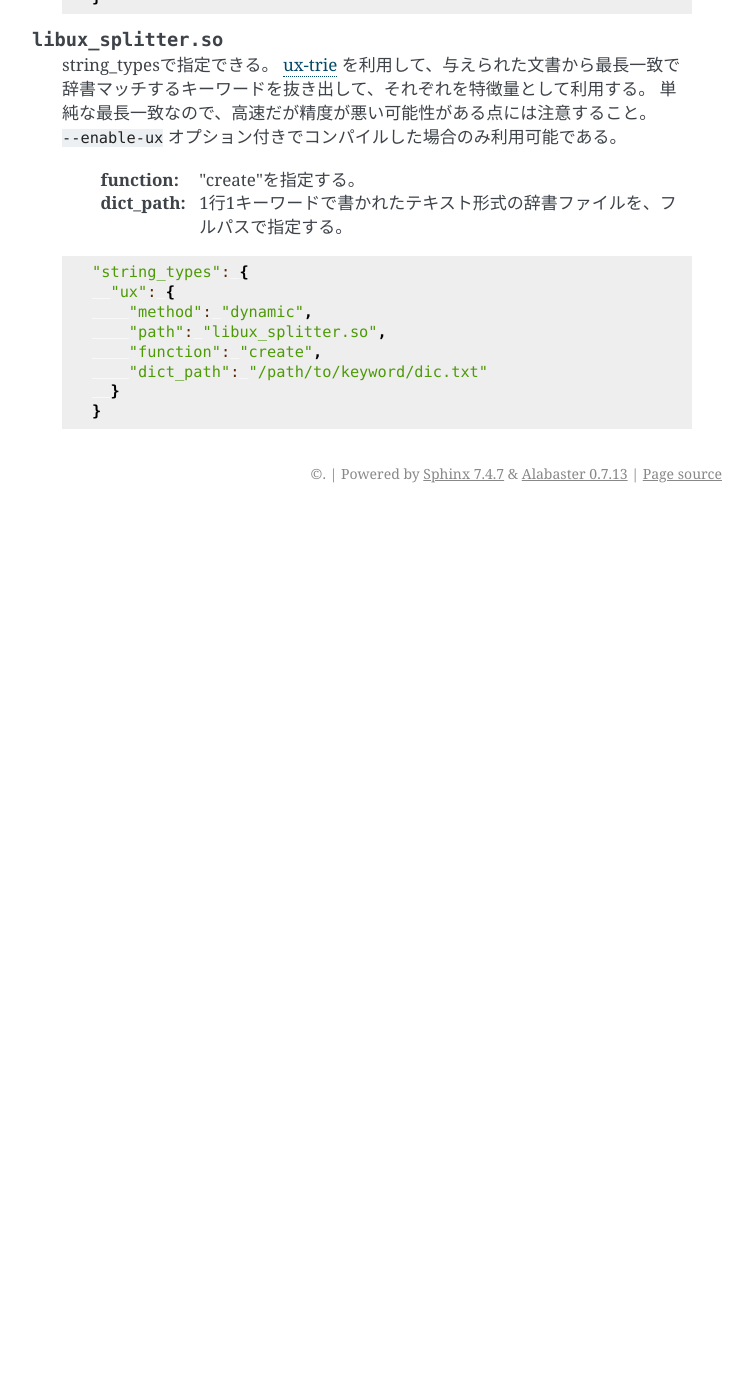
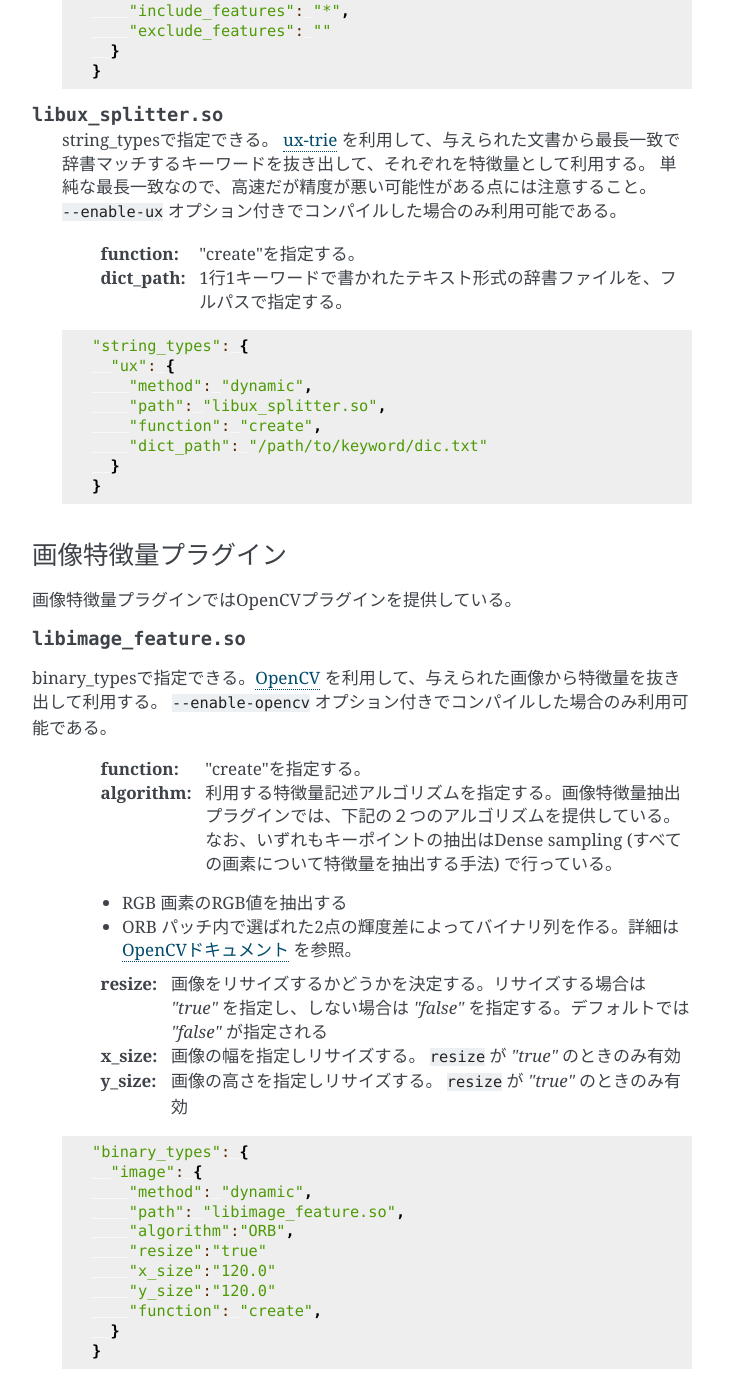
Before and after one commit to jubatus/website, a Sphinx documentation site: the page built from source/ja/fv_convert.rst, in a window 1280 px wide and 1400 px high, scrolled down 20862 px. Shown: the whole window, without its empty margins (388-1141 px from the left). Built offline with Sphinx 7.4.7, drawn with Linux system fonts in a browser that asks for light colours; the version number could not be read and is left out; before the commit the page ends 21375 px from its top, so only the background shows below that; some of the changed text lies outside the part shown.

Commit message:
add description of opencv plugin

```diff
--- a/source/ja/fv_convert.rst
+++ b/source/ja/fv_convert.rst
@@ -824,8 +824,12 @@ CLASS_types (CLASS は ``string`` または ``num``) で、フィルターや抽
 
 また、その他のパラメータに関しては、各プラグイン固有のパラメータを渡す。
 
-Jubatusでは、デフォルトで以下の2つの文字列特徴量のプラグインが提供されている。
+Jubatusでは、デフォルトで以下の2つの文字列特徴量のプラグインと1つの画像特徴量プラグインが提供されている。
 ただし、コンパイルオプションによっては一部のプラグインがビルドされないため、注意すること。
+
+文字列特徴量プラグイン
+~~~~~~~~~~~~~~~~~~~~~~
+文字列特徴量プラグインではMeCabプラグインとuxプラグインを提供している。
 
 .. describe:: libmecab_splitter.so
 
@@ -891,3 +895,37 @@ Jubatusでは、デフォルトで以下の2つの文字列特徴量のプラグ
           "dict_path": "/path/to/keyword/dic.txt"
         }
       }
+
+
+画像特徴量プラグイン
+~~~~~~~~~~~~~~~~~~~~
+画像特徴量プラグインではOpenCVプラグインを提供している。
+
+.. describe:: libimage_feature.so
+
+binary_typesで指定できる。`OpenCV <https://github.com/opencv>`_ を利用して、与えられた画像から特徴量を抜き出して利用する。
+``--enable-opencv`` オプション付きでコンパイルした場合のみ利用可能である。
+
+  :function:  "create"を指定する。
+  :algorithm: 利用する特徴量記述アルゴリズムを指定する。画像特徴量抽出プラグインでは、下記の２つのアルゴリズムを提供している。なお、いずれもキーポイントの抽出はDense sampling (すべての画素について特徴量を抽出する手法) で行っている。
+
+  - RGB 画素のRGB値を抽出する
+  - ORB パッチ内で選ばれた2点の輝度差によってバイナリ列を作る。詳細は `OpenCVドキュメント <http://docs.opencv.org/3.1.0/d1/d89/tutorial_py_orb.html>`_ を参照。
+
+  :resize: 画像をリサイズするかどうかを決定する。リサイズする場合は `"true"` を指定し、しない場合は `"false"` を指定する。デフォルトでは `"false"` が指定される
+  :x_size: 画像の幅を指定しリサイズする。 ``resize`` が `"true"` のときのみ有効
+  :y_size: 画像の高さを指定しリサイズする。 ``resize`` が `"true"` のときのみ有効
+
+ .. code-block:: js
+
+      "binary_types": {
+        "image": {
+          "method": "dynamic",
+          "path": "libimage_feature.so",
+          "algorithm":"ORB",
+          "resize":"true"
+          "x_size":"120.0"
+          "y_size":"120.0"
+          "function": "create",
+        }
+      }
```
Also changed, not shown: other parts of source/ja/fv_convert.rst (+1 -1 lines), source/en/fv_convert.rst (+40 -1 lines).
